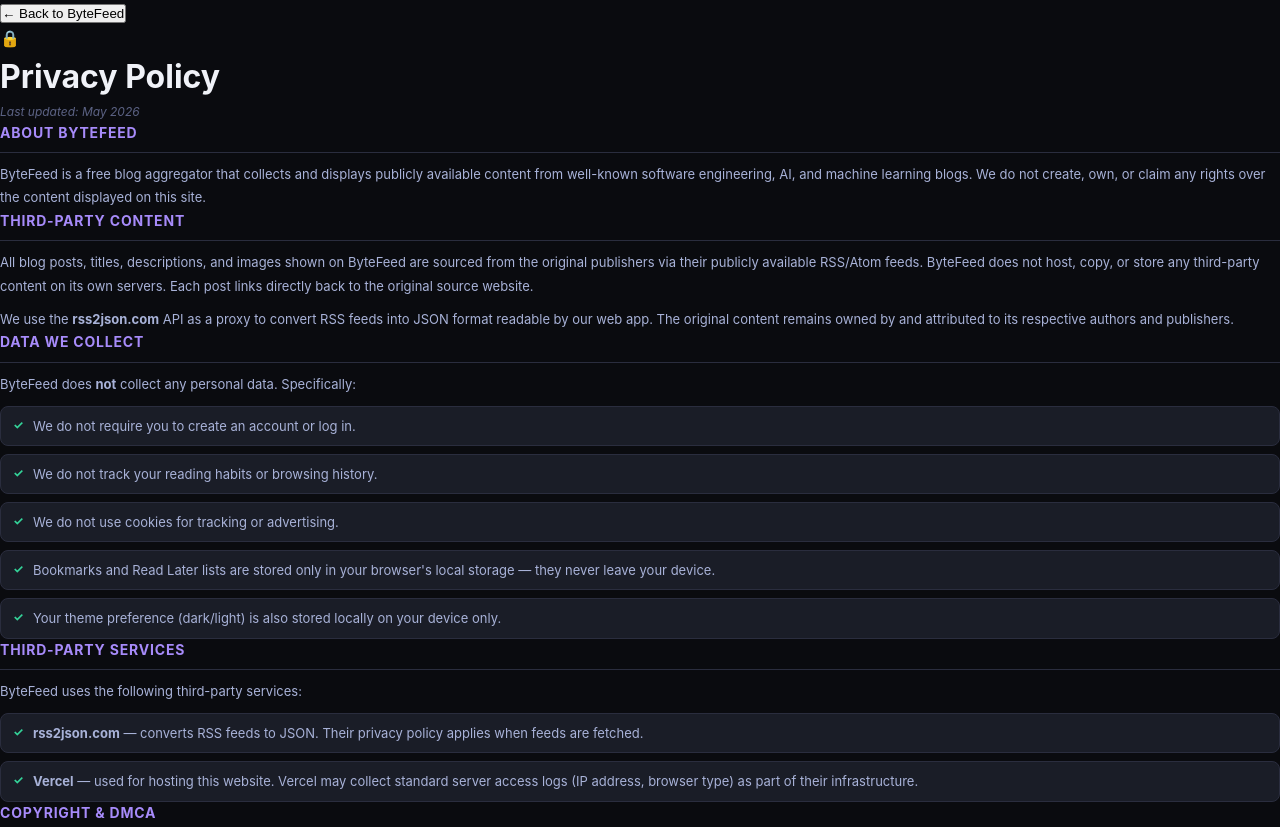
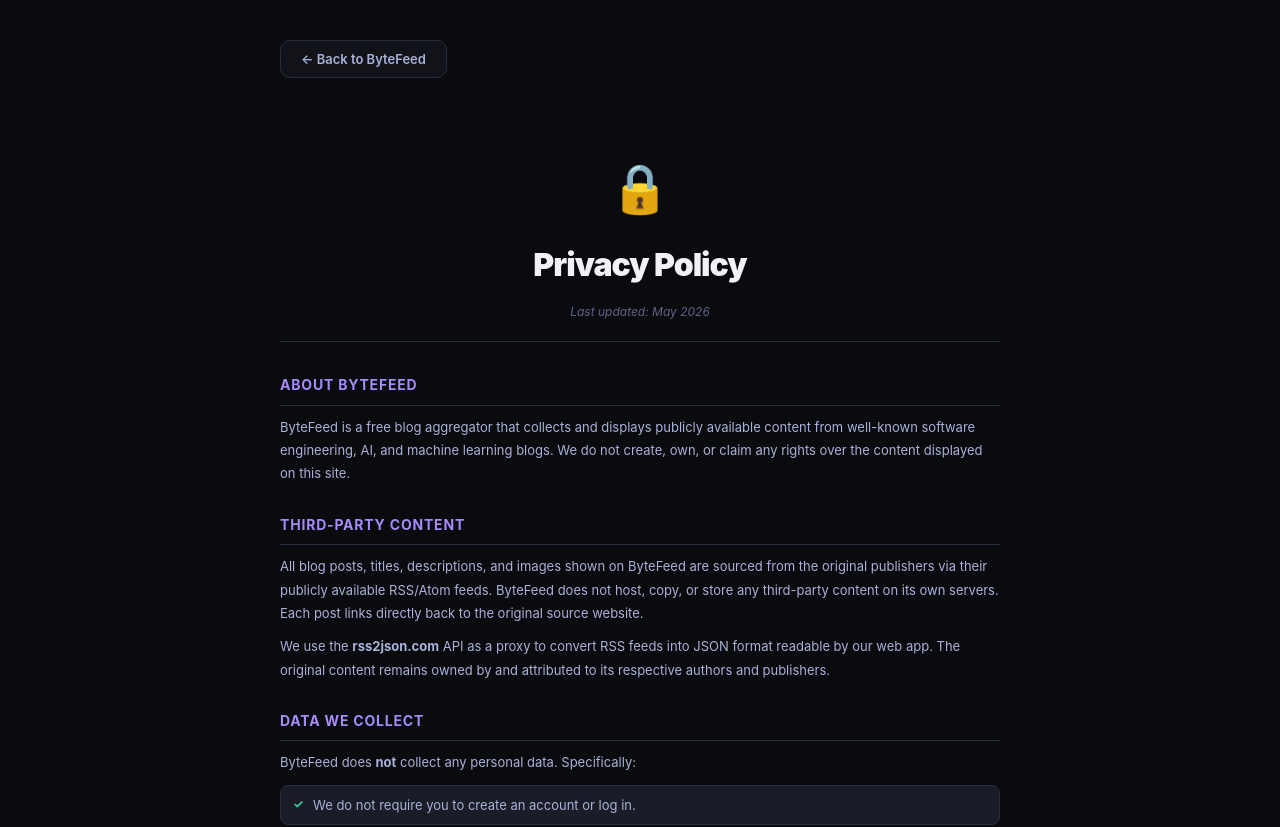
Before and after one commit to Faizankhan17623/ByteFeed, a React (Vite) app: page /privacy in a window 1280 px wide. Shown: the top 827 px of the page. Built offline with nearby package versions, Linux system fonts and the light colour scheme.

Commit message:
style: add full page styles for privacy policy page and back button

```diff
--- a/src/App.css
+++ b/src/App.css
@@ -852,3 +852,46 @@
 .privacy-email:hover { background: var(--accent); color: #fff; border-color: transparent; }
 
 .privacy-response { font-size: 12px; color: var(--text3); font-style: italic; margin-top: 4px; }
+
+/* ── Privacy Policy Full Page ── */
+.privacy-page {
+  min-height: 100vh;
+  background: var(--bg);
+  padding: 40px 24px 80px;
+}
+
+.privacy-page-inner {
+  max-width: 720px;
+  margin: 0 auto;
+  display: flex; flex-direction: column; gap: 32px;
+}
+
+.privacy-back-btn {
+  display: inline-flex; align-items: center; gap: 8px;
+  background: var(--bg2); border: 1px solid var(--border);
+  color: var(--text2); padding: 10px 20px;
+  border-radius: 10px; font-size: 13px; font-weight: 600;
+  cursor: pointer; transition: all 0.2s; font-family: inherit;
+  width: fit-content;
+}
+.privacy-back-btn:hover { border-color: var(--accent); color: var(--accent); background: var(--glow2); }
+
+.privacy-page-header {
+  display: flex; flex-direction: column; align-items: center;
+  gap: 12px; text-align: center;
+  padding: 40px 0 20px;
+  border-bottom: 1px solid var(--border);
+}
+.privacy-page-icon { font-size: 48px; }
+.privacy-page-header h1 {
+  font-size: 32px; font-weight: 900; color: var(--text);
+  letter-spacing: -1px;
+}
+
+.privacy-page-body { display: flex; flex-direction: column; gap: 28px; }
+
+.privacy-page-footer {
+  display: flex; align-items: center; justify-content: space-between;
+  flex-wrap: wrap; gap: 16px;
+  padding-top: 24px; border-top: 1px solid var(--border);
+}
```
